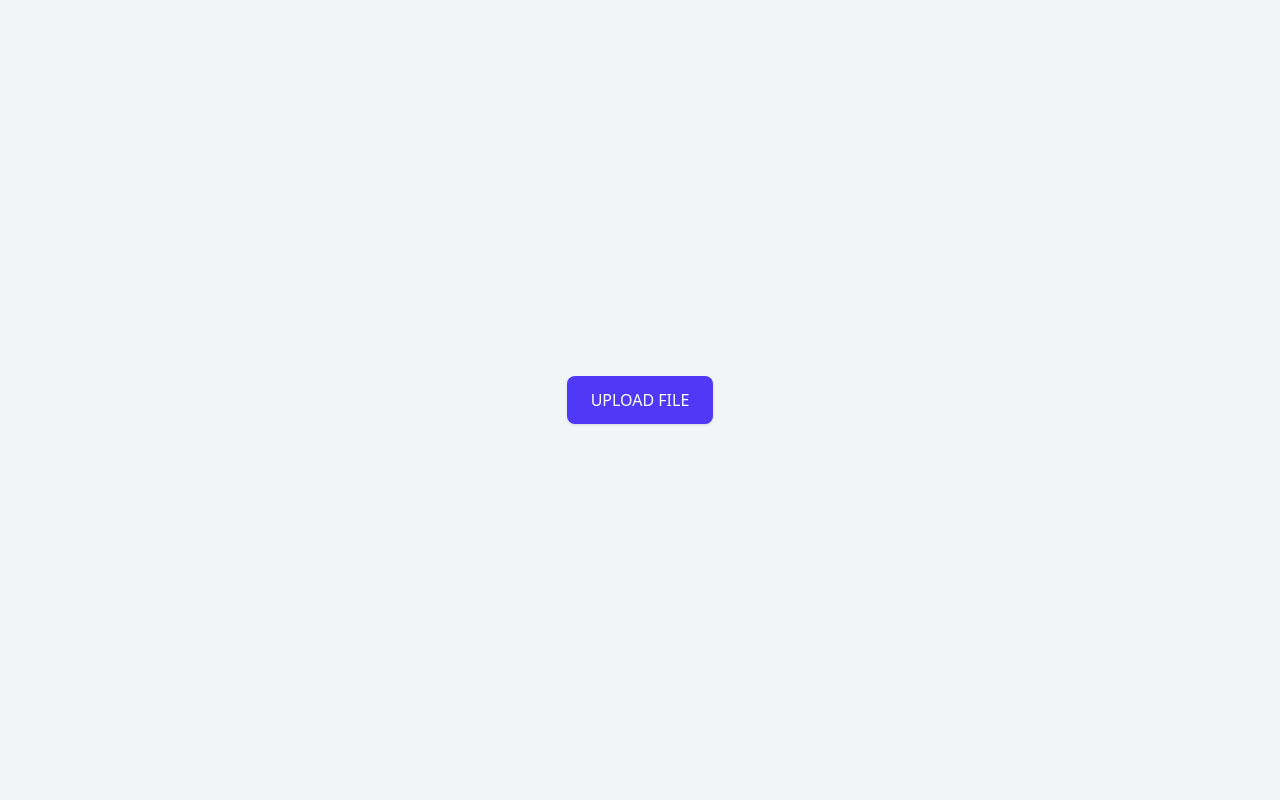
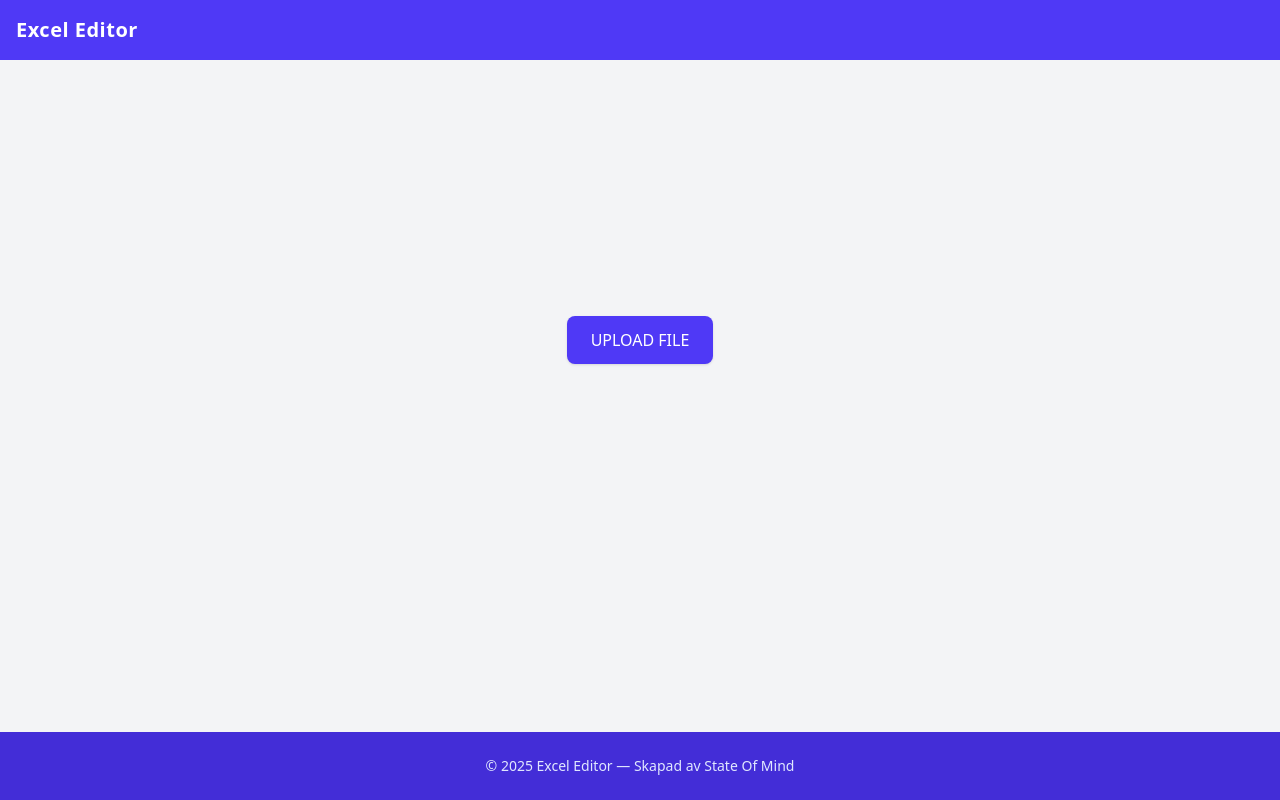
Before and after one commit to JoseRaul-TR/State-of-Mind-Filuppladdning-datal-sning-i-grupp, a React (Vite) app: page / in a window 1280 px wide. Built offline with nearby package versions, Linux system fonts and the light colour scheme.

Commit message:
Added component Layout for Header & Footer.

```diff
--- a/src/App.jsx
+++ b/src/App.jsx
@@ -1,8 +1,10 @@
+// App.jsx
 import { useState } from "react";
 
 import ExportDialogue from "./components/ExportDialogue";
 import UploadFile from "./components/UploadFile";
 import EditableTable from "./components/EditableTable";
+import Layout from "./components/Layout"; // <-- Nytt: Layout importeras här
 
 function App() {
   // State för att spara den fil användaren väljer
@@ -13,7 +15,9 @@ function App() {
 
   //Villkorlig visning av komponenter, baserat på progress-state
   return (
-    <>
+    <Layout>
+      {" "}
+      {/* <-- Nytt: Allt innehåll omsluts av Layout så header/footer syns */}
       {progress === "start" && (
         <UploadFile
           file={file}
@@ -24,7 +28,6 @@ function App() {
           setRowData={setRowData}
         />
       )}
-
       {progress === "editTable" && (
         <EditableTable
           data={rowData}
@@ -32,9 +35,8 @@ function App() {
           setProgress={setProgress}
         />
       )}
-
       {progress === "export" && <ExportDialogue setProgress={setProgress} />}
-    </>
+    </Layout>
   );
 }
 
--- /dev/null
+++ b/src/components/Layout.jsx
@@ -0,0 +1,24 @@
+export default function Layout({ children }) {
+  return (
+    // Flex för att hålla footer längst ner
+    <div className="flex min-h-screen flex-col bg-gray-100">
+      {/* HEADER – syns på alla sidor */}
+      <header className="bg-indigo-600 text-white shadow-md">
+        <div className="flex max-w-7xl items-center justify-start px-4 py-4">
+          {/* Titel alltid till vänster */}
+          <h1 className="text-xl font-bold tracking-wide">Excel Editor</h1>
+        </div>
+      </header>
+
+      {/* SIDANS INNEHÅLL – här renderas UploadFile/EditableTable/ExportDialogue */}
+      <main className="flex-grow">{children}</main>
+
+      {/* FOOTER – syns på alla sidor */}
+      <footer className="bg-indigo-700 text-indigo-100">
+        <div className="mx-auto max-w-7xl px-4 py-6 text-center text-sm">
+          © {new Date().getFullYear()} Excel Editor — Skapad av State Of Mind
+        </div>
+      </footer>
+    </div>
+  );
+}
--- a/src/components/UploadFile.jsx
+++ b/src/components/UploadFile.jsx
@@ -48,7 +48,7 @@ export default function UploadFile({
   }, [file, setWorkbook]);
 
   return (
-    <main className="flex min-h-screen flex-col items-center justify-center bg-gray-100 p-6">
+    <main className="flex min-h-[70vh] flex-col items-center justify-center bg-gray-100 p-6">
       {/* Startknapp */}
       {!showForm && (
         <>
```
